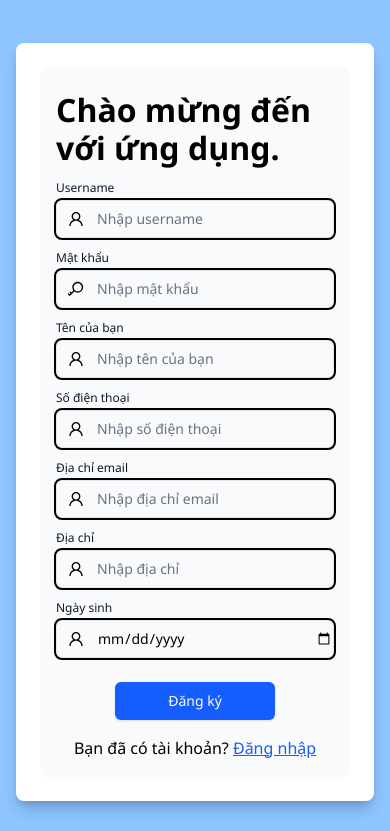
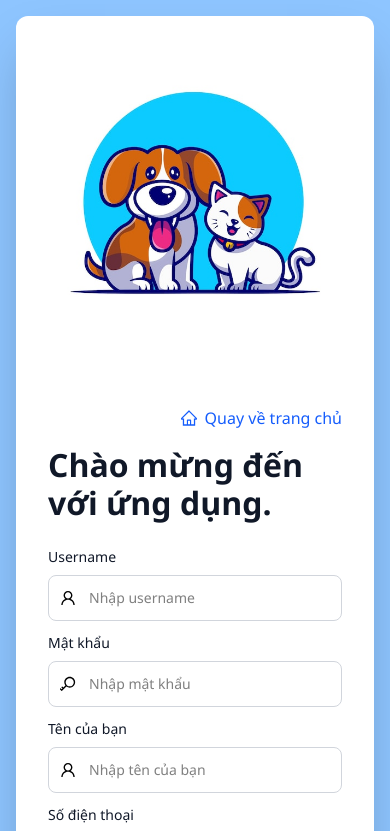
Before and after one commit to trantrunganh2k3/Pet-Center, a Next.js app in the folder FE/: page /register in a window 390 px wide. Shown: the top 831 px of the page. Built offline with nearby package versions, Linux system fonts and the light colour scheme.

Commit message:
Update UI for login page and register page

```diff
--- a/FE/src/app/(auth)/login/page.tsx
+++ b/FE/src/app/(auth)/login/page.tsx
@@ -6,7 +6,8 @@ import axios from "axios";
 import { loginAPI } from "@/app/APIRoute";
 import { toast } from "react-toastify";
 import Cookies from "js-cookie";
-import { UserOutlined, KeyOutlined } from "@ant-design/icons";
+import { UserOutlined, KeyOutlined, HomeOutlined } from "@ant-design/icons";
+import Link from "next/link";
 
 const Login = () => {
     const [username, setUsername] = useState('');
@@ -89,32 +90,40 @@ const Login = () => {
   };
 
     return (
-        <div className="flex flex-row h-screen items-center justify-center bg-blue-300">
-            <div className="flex items-center justify-center p-6 md:w-3/5 md:px-28 md:py-12">
+<div className="flex min-h-screen items-center justify-center bg-blue-300 p-4">
+            <div className="bg-white rounded-xl shadow-2xl w-full max-w-6xl flex flex-col md:flex-row overflow-hidden">
+                <div className="md:w-1/2 p-2">
                     <img
+                       src="/images/pet-login.jpg"
                        width={1000}
                        height={760}
-                       className="hidden md:block"
-                       alt="Screenshots of the login page"
+                       className="w-full h-full object-cover rounded-lg"
+                       alt="Pet login"
                     />
                 </div>
-            <div className="w-96 h-auto p-6 bg-white rounded-lg shadow-lg flex items-center justify-center md:w-1/3">
-              <form className="space-y-3 w-full" onSubmit={handleSubmit}>
-                <div className="flex-1 rounded-lg bg-gray-50 px-6 pb-4 pt-8 w-full" >
-                  <h1 className={`mb-3 text-2xl`}>
+                <div className="md:w-1/2 p-8 flex flex-col">
+                    <div className="flex justify-end mb-4">
+                        <Link href="/" className="flex items-center gap-2 text-blue-600 hover:text-blue-700 transition-colors duration-200">
+                            <HomeOutlined />
+                            <span>Quay về trang chủ</span>
+                        </Link>
+                    </div>
+                    <div className="flex-1 flex items-center justify-center">
+                    <form className="space-y-6 w-full max-w-md" onSubmit={handleSubmit}>
+                  <h1 className="mb-6 text-2xl font-semibold text-gray-900">
                     Hãy đăng nhập để tiếp tục
                   </h1>
                         <div className="w-full">
                           <div>
                     <label
-                      className="mb-3 mt-5 block text-xs font-medium text-gray-900"
+                    className="mb-2 block text-sm font-medium text-gray-900"
                       htmlFor="username"
                     >
                       Username
                     </label>
                     <div className="relative">
                       <input
-                        className="peer block w-full rounded-md border border-gray-200 py-[9px] pl-10 text-sm outline-2 placeholder:text-gray-500"
+                        className="peer block w-full rounded-lg border border-gray-300 py-3 pl-10 text-sm outline-none focus:border-blue-500 focus:ring-2 focus:ring-blue-200 transition-all duration-200"
                         id="username"
                         type="text"
                         name="username"
@@ -127,14 +136,14 @@ const Login = () => {
                   </div>
                   <div className="mt-4">
                     <label
-                      className="mb-3 mt-5 block text-xs font-medium text-gray-900"
+                    className="mb-2 block text-sm font-medium text-gray-900"
                       htmlFor="password"
                     >
                       Mật khẩu
                     </label>
                     <div className="relative">
                       <input
-                      className="peer block w-full rounded-md border border-gray-200 py-[9px] pl-10 text-sm outline-2 placeholder:text-gray-500"
+                      className="peer block w-full rounded-lg border border-gray-300 py-3 pl-10 text-sm outline-none focus:border-blue-500 focus:ring-2 focus:ring-blue-200 transition-all duration-200"
                       id="password"
                       type="password"
                       name="password"
@@ -151,7 +160,7 @@ const Login = () => {
                         <input
                         id="remember"
                         type="checkbox"
-                        className="h-4 w-4 rounded border-gray-300 text-blue-600 focus:ring-blue-500"
+                        className="h-4 w-4 rounded border-gray-300 text-blue-600 focus:ring-blue-500 transition-colors duration-200"
                         />
                         <label
                         htmlFor="remember"
@@ -166,7 +175,7 @@ const Login = () => {
                 <div className="mt-6 flex items-center justify-center">
                   <button
                     type="submit"
-                    className="inline-flex items-center justify-center rounded-md border border-transparent bg-blue-600 px-4 py-2 text-sm font-medium text-white shadow-sm hover:bg-blue-700 focus:outline-none focus:ring-2 focus:ring-blue-500 focus:ring-offset-2 min-w-40"
+                    className="w-full flex items-center justify-center rounded-lg bg-blue-600 px-6 py-3 text-sm font-medium text-white transition-all duration-200 hover:bg-blue-700 focus:outline-none focus:ring-2 focus:ring-blue-500 focus:ring-offset-2 shadow-lg hover:shadow-xl"
                   >
                     Đăng nhập
                   </button>
@@ -179,8 +188,9 @@ const Login = () => {
                   </span>
                   </p>
                         </div>
+                    </form>
                     </div>
-            </form>
+                </div>
             </div>
         </div>
     );
--- a/FE/src/app/(auth)/register/page.tsx
+++ b/FE/src/app/(auth)/register/page.tsx
@@ -7,7 +7,8 @@ import axios from "axios";
 import { registerAPI } from "@/app/APIRoute";
 import { toast } from "react-toastify";
 import Cookies from "js-cookie";
-import { UserOutlined, KeyOutlined } from "@ant-design/icons";
+import { UserOutlined, KeyOutlined, HomeOutlined } from "@ant-design/icons";
+import Link from "next/link";
 
 const Register = () => {
 
@@ -23,7 +24,7 @@ const Register = () => {
         });
     const router = useRouter();
 
-    const handleNewCustomerChange = (e) => {
+    const handleNewCustomerChange = (e: React.ChangeEvent<HTMLInputElement>) => {
       const { name, value } = e.target;
       setNewCustomer({
           ...newCustomer,
@@ -79,33 +80,39 @@ const Register = () => {
   };
 
     return (
-        <div className="flex flex-col md:flex-row h-screen items-center justify-center bg-blue-300 overflow-auto py-8">
-            <div className="hidden md:flex items-center justify-center p-6 md:w-3/5 md:px-28 md:py-12">
-                <img
+<div className="flex min-h-screen items-center justify-center bg-blue-300 p-4">
+            <div className="bg-white rounded-xl shadow-2xl w-full max-w-6xl flex flex-col md:flex-row overflow-hidden">
+                <div className="md:w-1/2 p-2">
+                    <img
+                       src="/images/pet-login.jpg"
                        width={1000}
                        height={760}
-                       className="hidden md:block"
-                       alt="Screenshots of the register page"
-                />
-            </div>
-            <div className="w-full max-w-md md:w-2/5 lg:w-1/3 px-4 md:px-0">
-              <div className="bg-white rounded-lg shadow-lg p-6 overflow-y-auto max-h-[90vh]">
-                <form className="space-y-3 w-full" onSubmit={handleSubmit}>
-                  <div className="rounded-lg bg-gray-50 px-4 md:px-6 pb-4 pt-6">
-                    <h1 className="mb-3 text-xl md:text-2xl font-medium">
+                       className="w-full h-full object-cover rounded-lg"
+                       alt="Pet registration"
+                    />
+                </div>
+                <div className="md:w-1/2 p-8 flex flex-col">
+                    <div className="flex justify-end mb-4">
+                        <Link href="/" className="flex items-center gap-2 text-blue-600 hover:text-blue-700 transition-colors duration-200">
+                            <HomeOutlined />
+                            <span>Quay về trang chủ</span>
+                        </Link>
+                    </div>
+                    <form className="space-y-4 w-full" onSubmit={handleSubmit}>
+                    <h1 className="mb-6 text-2xl font-semibold text-gray-900">
                       Chào mừng đến với ứng dụng.
                     </h1>
                     <div className="w-full space-y-3">
                       <div>
                         <label
-                          className="mb-1 block text-xs font-medium text-gray-900"
+                          className="mb-2 block text-sm font-medium text-gray-900"
                           htmlFor="username"
                         >
                           Username
                         </label>
                         <div className="relative">
                           <input
-                            className="peer block w-full rounded-md border border-gray-200 py-2 pl-10 text-sm outline-2 placeholder:text-gray-500"
+                          className="peer block w-full rounded-lg border border-gray-300 py-3 pl-10 text-sm outline-none focus:border-blue-500 focus:ring-2 focus:ring-blue-200 transition-all duration-200"
                             id="username"
                             type="text"
                             name="username"
@@ -119,14 +126,14 @@ const Register = () => {
                       </div>
                       <div>
                         <label
-                          className="mb-1 block text-xs font-medium text-gray-900"
+                          className="mb-2 block text-sm font-medium text-gray-900"
                           htmlFor="password"
                         >
                           Mật khẩu
                         </label>
                         <div className="relative">
                           <input
-                          className="peer block w-full rounded-md border border-gray-200 py-2 pl-10 text-sm outline-2 placeholder:text-gray-500"
+                          className="peer block w-full rounded-lg border border-gray-300 py-3 pl-10 text-sm outline-none focus:border-blue-500 focus:ring-2 focus:ring-blue-200 transition-all duration-200"
                           id="password"
                           type="password"
                           name="password"
@@ -140,14 +147,14 @@ const Register = () => {
                       </div>
                       <div>
                         <label
-                          className="mb-1 block text-xs font-medium text-gray-900"
+                          className="mb-2 block text-sm font-medium text-gray-900"
                           htmlFor="name"
                         >
                           Tên của bạn
                         </label>
                         <div className="relative">
                           <input
-                          className="peer block w-full rounded-md border border-gray-200 py-2 pl-10 text-sm outline-2 placeholder:text-gray-500"
+                          className="peer block w-full rounded-lg border border-gray-300 py-3 pl-10 text-sm outline-none focus:border-blue-500 focus:ring-2 focus:ring-blue-200 transition-all duration-200"
                           id="name"
                           type="text"
                           name="name"
@@ -161,14 +168,14 @@ const Register = () => {
                       </div>
                       <div>
                         <label
-                          className="mb-1 block text-xs font-medium text-gray-900"
+                          className="mb-2 block text-sm font-medium text-gray-900"
                           htmlFor="phone"
                         >
                           Số điện thoại
                         </label>
                         <div className="relative">
                           <input
-                          className="peer block w-full rounded-md border border-gray-200 py-2 pl-10 text-sm outline-2 placeholder:text-gray-500"
+                          className="peer block w-full rounded-lg border border-gray-300 py-3 pl-10 text-sm outline-none focus:border-blue-500 focus:ring-2 focus:ring-blue-200 transition-all duration-200"
                           id="phone"
                           type="text"
                           name="phone"
@@ -182,14 +189,14 @@ const Register = () => {
                       </div>
                       <div>
                         <label
-                          className="mb-1 block text-xs font-medium text-gray-900"
+                          className="mb-2 block text-sm font-medium text-gray-900"
                           htmlFor="email"
                         >
                           Địa chỉ email
                         </label>
                         <div className="relative">
                           <input
-                          className="peer block w-full rounded-md border border-gray-200 py-2 pl-10 text-sm outline-2 placeholder:text-gray-500"
+                          className="peer block w-full rounded-lg border border-gray-300 py-3 pl-10 text-sm outline-none focus:border-blue-500 focus:ring-2 focus:ring-blue-200 transition-all duration-200"
                           id="email"
                           type="email"
                           name="email"
@@ -203,14 +210,14 @@ const Register = () => {
                       </div>
                       <div>
                         <label
-                          className="mb-1 block text-xs font-medium text-gray-900"
+                          className="mb-2 block text-sm font-medium text-gray-900"
                           htmlFor="address"
                         >
                           Địa chỉ
                         </label>
                         <div className="relative">
                           <input
-                          className="peer block w-full rounded-md border border-gray-200 py-2 pl-10 text-sm outline-2 placeholder:text-gray-500"
+                          className="peer block w-full rounded-lg border border-gray-300 py-3 pl-10 text-sm outline-none focus:border-blue-500 focus:ring-2 focus:ring-blue-200 transition-all duration-200"
                           id="address"
                           type="text"
                           name="address"
@@ -224,14 +231,14 @@ const Register = () => {
                       </div>
                       <div>
                         <label
-                          className="mb-1 block text-xs font-medium text-gray-900"
+                          className="mb-2 block text-sm font-medium text-gray-900"
                           htmlFor="dob"
                         >
                           Ngày sinh
                         </label>
                         <div className="relative">
                           <input
-                          className="peer block w-full rounded-md border border-gray-200 py-2 pl-10 text-sm outline-2 placeholder:text-gray-500"
+                          className="peer block w-full rounded-lg border border-gray-300 py-3 pl-10 text-sm outline-none focus:border-blue-500 focus:ring-2 focus:ring-blue-200 transition-all duration-200"
                           id="dob"
                           type="date"
                           name="dob"
@@ -248,22 +255,21 @@ const Register = () => {
                     <div className="mt-6 flex items-center justify-center">
                       <button
                         type="submit"
-                        className="inline-flex items-center justify-center rounded-md border border-transparent bg-blue-600 px-4 py-2 text-sm font-medium text-white shadow-sm hover:bg-blue-700 focus:outline-none focus:ring-2 focus:ring-blue-500 focus:ring-offset-2 min-w-40"
+                        className="w-full flex items-center justify-center rounded-lg bg-blue-600 px-6 py-3 text-sm font-medium text-white transition-all duration-200 hover:bg-blue-700 focus:outline-none focus:ring-2 focus:ring-blue-500 focus:ring-offset-2 shadow-lg hover:shadow-xl"
                       >
                         Đăng ký
                       </button>
                     </div>
 
-                    <div className="mt-4 text-center">
+                    <div className="text-center">
                       <p>{"Bạn đã có tài khoản?  "}
                       <span>
                         <a href="/login" className="text-blue-600 underline">Đăng nhập</a>
                       </span>
                       </p>
                     </div>
-                  </div>
-                </form>
-              </div>
+                    </form>
+                </div>
             </div>
         </div>
     );
```
Lines whose indentation alone changed are shown as unchanged.
